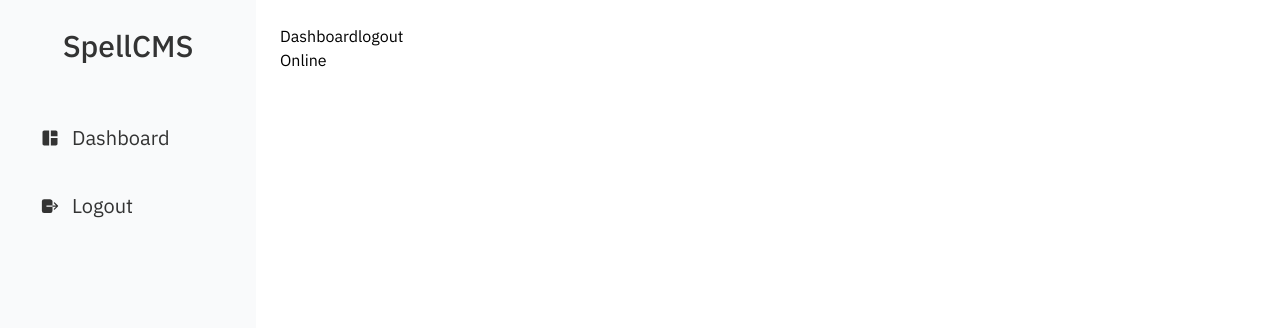
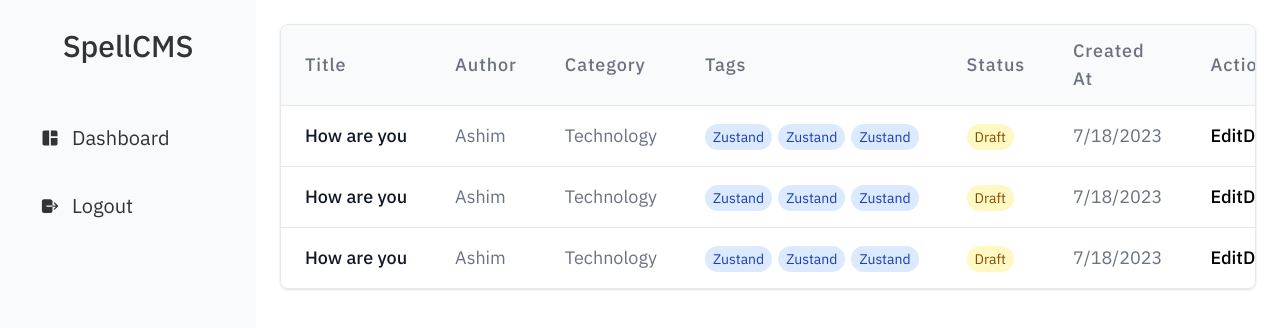
Before and after one commit to itsashim/SpellCMS, a React (Vite) app: page / in a window 1280 px wide. Shown: the top 328 px of the page. Built offline with nearby package versions, Linux system fonts and the light colour scheme; sample sign-in values are in the browser's storage.

Commit message:
feat: complete dashboard table UI

```diff
--- a/db.json
+++ b/db.json
@@ -0,0 +1,45 @@
+{
+  "posts": [
+    {
+      "id": 1,
+      "title": "Getting Started with React",
+      "author": "Jane Doe",
+      "category": "Technology",
+      "tags": ["react", "frontend"],
+      "status": "published",
+      "createdAt": "2023-07-20T09:00:00Z",
+      "content": "Learn React fundamentals...",
+      "coverImage": ""
+    },
+    {
+      "id": 2,
+      "title": "State Management in 2023",
+      "author": "John Smith",
+      "category": "Technology",
+      "tags": ["zustand", "react-query"],
+      "status": "draft",
+      "createdAt": "2023-07-18T14:30:00Z",
+      "content": "Comparing state solutions...",
+      "coverImage": ""
+    }
+  ],
+  "categories": [
+    { "id": 1, "name": "Technology" },
+    { "id": 2, "name": "Business" },
+    { "id": 3, "name": "Lifestyle" }
+  ],
+  "authors": [
+    {
+      "id": 1,
+      "name": "Jane Doe",
+      "avatar": "https://i.pravatar.cc/150?img=1",
+      "bio": "Senior Frontend Developer"
+    },
+    {
+      "id": 2,
+      "name": "John Smith",
+      "avatar": "https://i.pravatar.cc/150?img=2",
+      "bio": "UI/UX Specialist"
+    }
+  ]
+}
--- a/package.json
+++ b/package.json
@@ -4,6 +4,7 @@
   "version": "0.0.0",
   "type": "module",
   "scripts": {
+    "server": "json-server --watch db.json --port 3001",
     "dev": "vite",
     "build": "tsc -b && vite build",
     "lint": "eslint .",
@@ -12,6 +13,9 @@
   "dependencies": {
     "@hookform/resolvers": "^5.0.1",
     "@tailwindcss/vite": "^4.1.7",
+    "@tanstack/react-query": "^5.76.1",
+    "axios": "^1.9.0",
+    "json-server": "^1.0.0-beta.3",
     "react": "^19.1.0",
     "react-dom": "^19.1.0",
     "react-hook-form": "^7.56.4",
--- a/src/App.css
+++ b/src/App.css
@@ -35,6 +35,11 @@
     @apply flex items-center text-dark-500 ps-10 py-5 gap-3 text-xl hover:cursor-pointer hover:bg-primary hover:text-white;
     transition: all 0.3s;
   }
+
+
+  .table-head{
+    @apply px-6 py-3 text-left text-lg font-medium text-gray-500 tracking-wider;
+  }
 }
 
 body{
--- a/src/components/Sidebar.tsx
+++ b/src/components/ui/Dashboard/Sidebar.tsx
@@ -1,9 +1,7 @@
 import { Link } from 'react-router'
 import { MdSpaceDashboard } from "react-icons/md";
 import { IoLogOut } from "react-icons/io5";
-import { useAuth } from '../context/AuthContext';
-
-
+import { useAuth } from '../../../context/AuthContext';
 
 function Sidebar() {
     const {logout} = useAuth();
--- /dev/null
+++ b/src/components/ui/Table/TableRow.tsx
@@ -0,0 +1,29 @@
+import React from 'react'
+
+function TableRow() {
+  return (
+        <tr className="hover:bg-gray-50 transition-colors">
+              <td className="px-6 py-4 whitespace-nowrap font-medium text-gray-900">How are you</td>
+              <td className="px-6 py-4 whitespace-nowrap text-gray-500">Ashim</td>
+              <td className="px-6 py-4 whitespace-nowrap text-gray-500">Technology</td>
+              <td className="px-6 py-4 whitespace-nowrap space-x-1.5">
+                <span className="px-2 py-1 text-sm rounded-full bg-blue-100 text-blue-800">Zustand</span>
+                <span className="px-2 py-1 text-sm rounded-full bg-blue-100 text-blue-800">Zustand</span>
+                <span className="px-2 py-1 text-sm rounded-full bg-blue-100 text-blue-800">Zustand</span>
+              </td>
+              <td className="px-6 py-4 whitespace-nowrap">
+                <span className="px-2 py-1 text-sm rounded-full bg-yellow-100 text-yellow-800">Draft</span>
+              </td>
+              <td className="px-6 py-4 text-lg text-gray-500">
+                {new Date("2023-07-18T14:30:00Z").toLocaleDateString()}
+              </td>
+              <td className="px-6 py-4 text-lg font-medium flex justify-center relative">
+                {/* <BsThreeDotsVertical className="hover:cursor-pointer"/> */}
+                <button>Edit</button>
+                <button>Delete</button>
+              </td>
+        </tr>
+  )
+}
+
+export default TableRow
--- a/src/pages/Dashboard.tsx
+++ b/src/pages/Dashboard.tsx
@@ -1,13 +1,33 @@
-import DashboardLayout from "../components/DashboardLayout"
-import { useAuth } from "../context/AuthContext"
+import DashboardLayout from "../components/ui/Dashboard/DashboardLayout";
+import TableRow from "../components/ui/Table/TableRow";
+// import { BsThreeDotsVertical } from "react-icons/bs";
+
 
 function Dashboard() {
-    const {logout,isAuthenticated} = useAuth()
   return (
     <DashboardLayout>
-      <div>Dashboard
-          <button onClick={logout}>logout</button>
-          <p>{isAuthenticated? "Online": "offline"}</p>
+      <div className="overflow-x-auto rounded-lg border border-gray-200 shadow-sm">
+        <table className="min-w-full divide-y divide-gray-200 bg-white text-xl">
+          {/* Table Header */}
+          <thead className="bg-gray-50">
+            <tr>
+              <th className="table-head">Title</th>
+              <th className="table-head">Author</th>
+              <th className="table-head">Category</th>
+              <th className="table-head">Tags</th>
+              <th className="table-head">Status</th>
+              <th className="table-head">Created At</th>
+              <th className="table-head">Actions</th>
+            </tr>
+          </thead>
+
+          {/* Table Body */}
+          <tbody className="divide-y divide-gray-200 text-lg">
+            <TableRow/>
+            <TableRow/>
+            <TableRow/>
+          </tbody>
+        </table>
       </div>
     </DashboardLayout>
   )
```
Also changed, not shown: src/components/ui/Dashboard/DashboardLayout.tsx (renamed from src/components/DashboardLayout.tsx), src/components/ui/Dashboard/Header.tsx (renamed from src/components/Header.tsx), src/hooks/useAuth.tsx (deleted), 1 other file (tests, documents, lock files or other folders).
